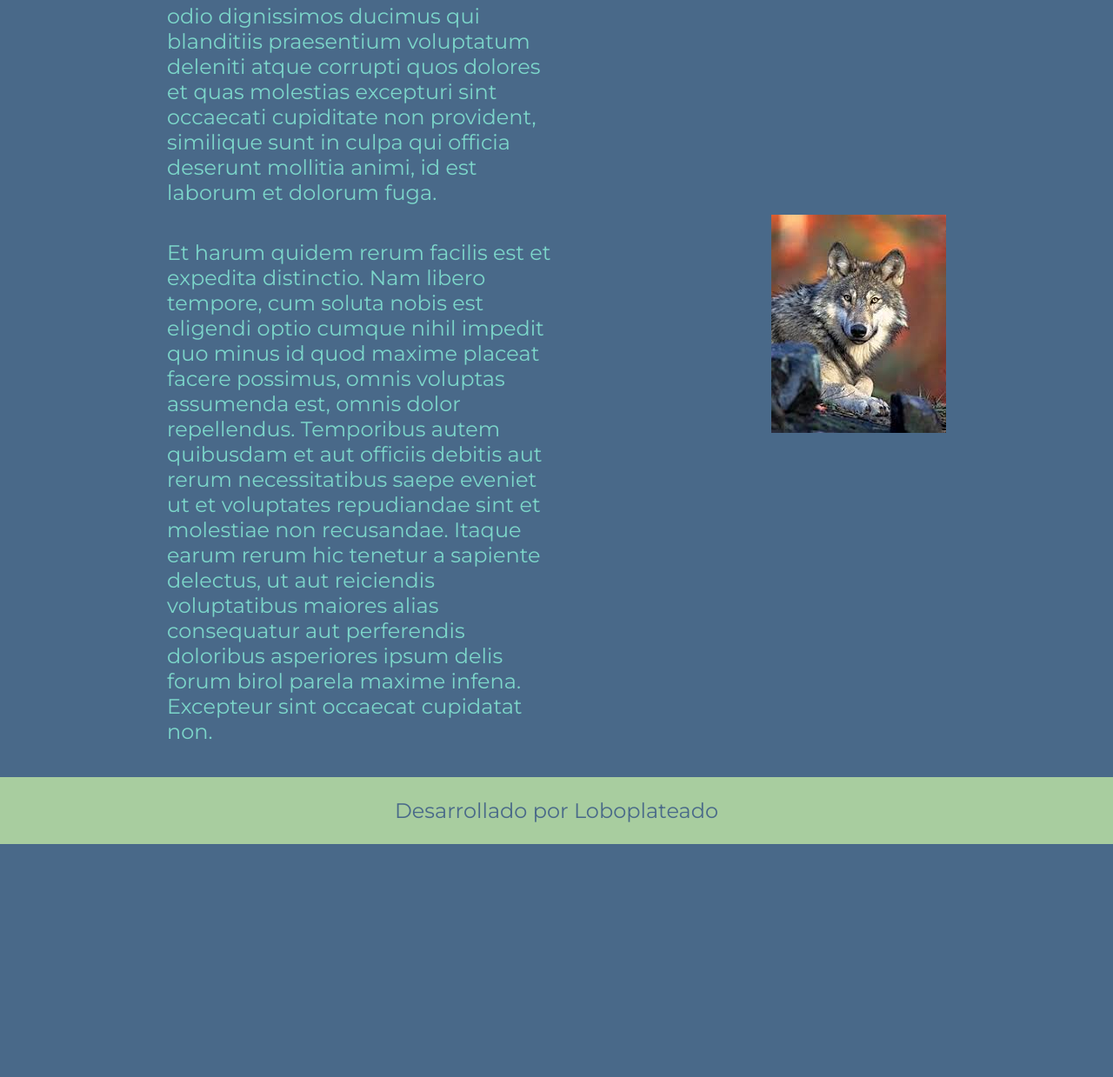
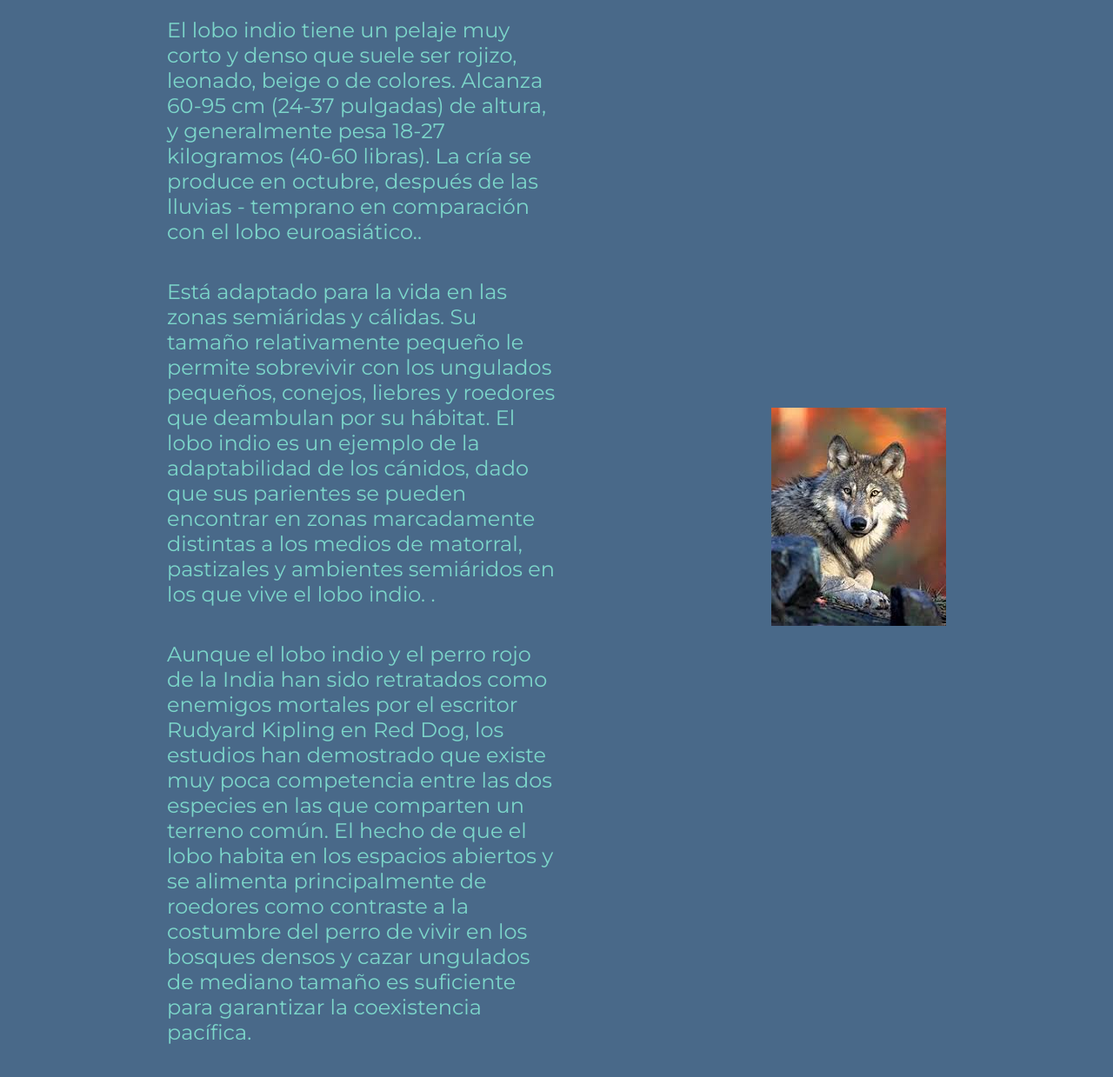
Before and after one commit to purplefox1977/Figma, a plain HTML site: page about.html in a window 1280 px wide. Shown: the part 203-1442 px from the top of the page at 87% size. Before the commit the page ends 1174 px from the top, so only its background shows below. Drawn offline with nearby package versions, Linux system fonts and the light colour scheme.

Commit message:
cambio de descripcion about.html

```diff
--- a/about.html
+++ b/about.html
@@ -17,25 +17,28 @@
     <main  class="presentacion">
 
         <section class="contenido">
-            <h1 class="contenido__titulo">Sobre mí</h1>
-            <p class="contenido__texto">At vero eos et accusamus et iusto odio dignissimos ducimus qui blanditiis
-                praesentium voluptatum deleniti atque corrupti quos dolores et quas
-                molestias excepturi sint occaecati cupiditate non provident, similique
-                sunt in culpa qui officia deserunt mollitia animi, id est laborum et
-                dolorum fuga.</p>
-            <p class="contenido__texto">Et harum quidem rerum facilis est et expedita distinctio. Nam libero
-                tempore, cum soluta nobis est eligendi optio cumque nihil impedit quo
-                minus id quod maxime placeat facere possimus, omnis voluptas assumenda
-                est, omnis dolor repellendus. Temporibus autem quibusdam et aut officiis
-                debitis aut rerum necessitatibus saepe eveniet ut et voluptates
-                repudiandae sint et molestiae non recusandae. Itaque earum rerum hic
-                tenetur a sapiente delectus, ut aut reiciendis voluptatibus maiores alias
-                consequatur aut perferendis doloribus asperiores ipsum delis forum birol
-                parela maxime infena. Excepteur sint occaecat cupidatat non.</p>
+            <h1 class="contenido__titulo">Apariencia y adaptaciones</h1>
+            <p class="contenido__texto">El lobo indio tiene un pelaje muy corto y denso que suele ser rojizo,
+                leonado, beige o de colores. Alcanza 60-95 cm (24-37 pulgadas) de altura, y generalmente pesa
+                18-27 kilogramos (40-60 libras). La cría se produce en octubre, después de las lluvias -
+                temprano en comparación con el lobo euroasiático..</p>
+            <p class="contenido__texto">Está adaptado para la vida en las zonas semiáridas y cálidas. Su tamaño
+                relativamente pequeño le permite sobrevivir con los ungulados pequeños, conejos, liebres y
+                roedores que deambulan por su hábitat. El lobo indio es un ejemplo de la adaptabilidad de los
+                cánidos, dado que sus parientes se pueden encontrar en zonas marcadamente distintas a los medios
+                de matorral, pastizales y ambientes semiáridos en los que vive el lobo indio.
+                .</p>
+            <p class="contenido__texto">Aunque el lobo indio y el perro rojo de la India han sido retratados
+                como enemigos mortales por el escritor Rudyard Kipling en Red Dog, los estudios han demostrado
+                que existe muy poca competencia entre las dos especies en las que comparten un terreno común.
+                El hecho de que el lobo habita en los espacios abiertos y se alimenta principalmente de roedores
+                como contraste a la costumbre del perro de vivir en los bosques densos y cazar ungulados de
+                mediano tamaño es suficiente para garantizar la coexistencia pacífica.</p>
+                <p class="contenido__texto">A diferencia de los demás lobos, el lobo indio rara vez aulla.</p>
 
         </section>
 
-        <img class="precentacion_imagen"src="img/lobo.jpeg" alt="Imagen Ana Garcia">
+        <img class="precentacion_imagen"src="img/lobo.jpeg" alt="Canis lupus lupus">
 
     </main>
     <footer class="footer">
```
